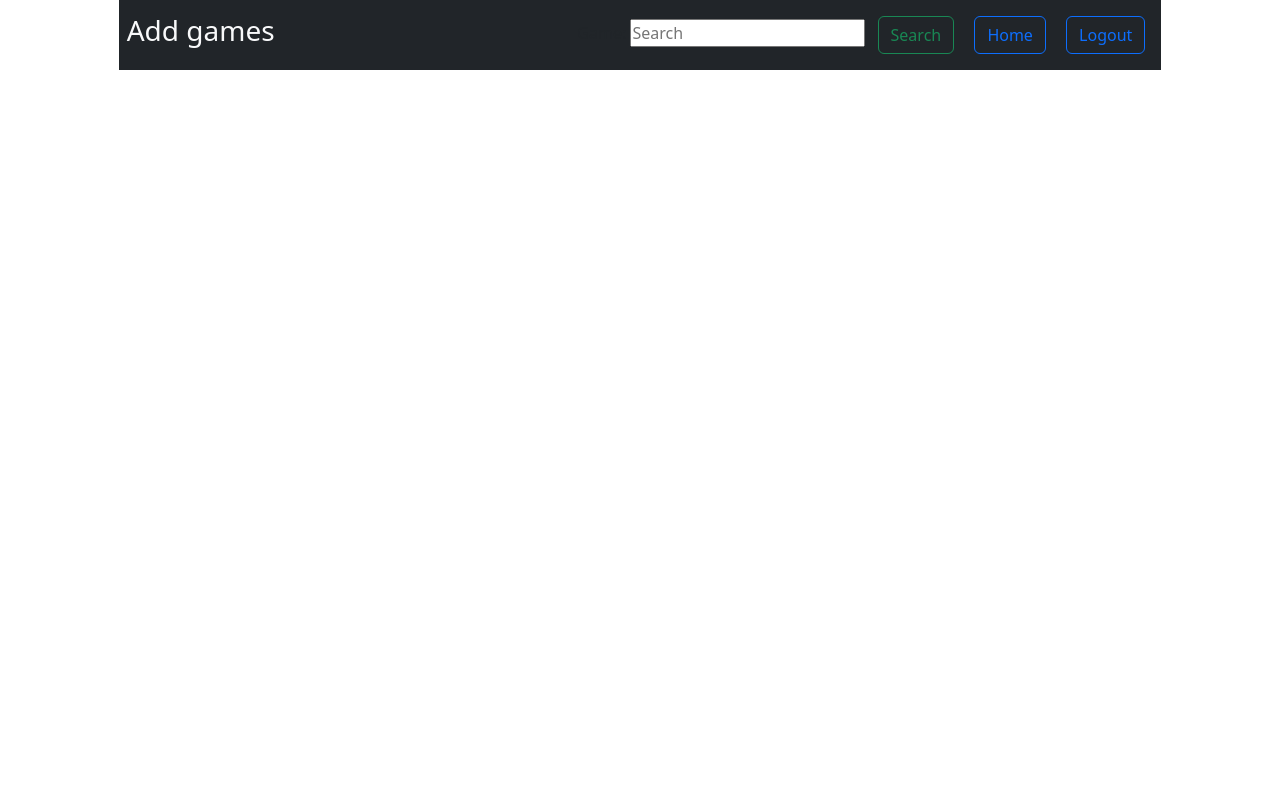
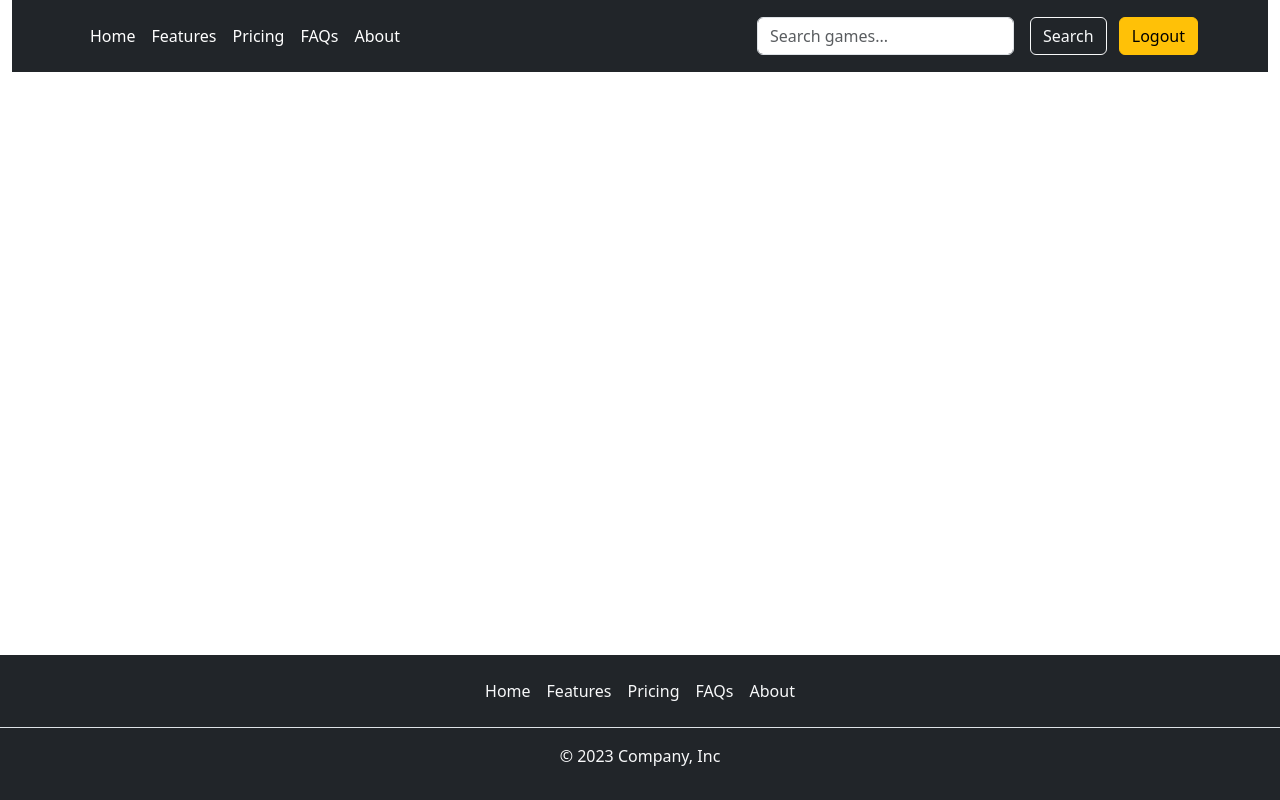
Before and after one commit to Brando129/game_vault, a Python web app: template flask_app/templates/games.html in a window 1280 px wide. Run offline with Jinja, Linux system fonts and the light colour scheme; the template is opened without the code that fills it, so the values that code supplies are empty.

Commit message:
Changed header, added footer on games HTML.

```diff
--- a/flask_app/templates/games.html
+++ b/flask_app/templates/games.html
@@ -11,17 +11,40 @@
     <title>Games</title>
 </head>
 <body>
-    <div class="container col-10">
-        <nav class="navbar bg-dark justify-content-between p-2">
-            <h3 class="text-light">Add games</h3>
-            <form class="form-inline" action="/get_game" method="POST">
-                <label for="name">Game:</label>
-                <input class="mr-sm-2" type="search" name="name" placeholder="Search">
-                <button class="btn btn-outline-success mx-2 my-sm-2" type="submit">Search</button>
-                <a class="btn btn-outline-primary mx-2 my-sm-2" href="/homepage">Home</a>
-                <a class="btn btn-outline-primary mx-2 my-sm-2" href="/logout">Logout</a>
-            </form>
-        </nav>
+    <div class="container-fluid">
+        <header class="p-3 bg-dark text-white">
+            <div class="container">
+                <div class="d-flex flex-wrap align-items-center justify-content-center justify-content-lg-start">
+                    <a href="/" class="d-flex align-items-center mb-2 mb-lg-0 text-white text-decoration-none">
+                        <img src="" alt="">
+                    </a>
+                    <ul class="nav col-12 col-lg-auto me-lg-auto mb-2 justify-content-center mb-md-0">
+                        <li><a href="/homepage" class="nav-link px-2 text-white">Home</a></li>
+                        <li><a href="#" class="nav-link px-2 text-white">Features</a></li>
+                        <li><a href="#" class="nav-link px-2 text-white">Pricing</a></li>
+                        <li><a href="#" class="nav-link px-2 text-white">FAQs</a></li>
+                        <li><a href="#" class="nav-link px-2 text-white">About</a></li>
+                    </ul>
+                <form class="col-12 col-lg-auto mb-3 mb-lg-0 me-lg-3">
+                    <input type="search" class="form-control form-control-dark" placeholder="Search games..." aria-label="Search">
+                </form>
+                    <div class="text-end">
+                        <a class="btn btn-outline-light me-2" href="/get_game">Search</a>
+                        <a class="btn btn-warning" href="/logout">Logout</a>
+                    </div>
+                </div>
+            </div>
+        </header>
+        <footer class="py-3 fixed-bottom bg-dark">
+            <ul class="nav justify-content-center border-bottom pb-3 mb-3">
+                <li class="nav-item"><a href="#" class="nav-link px-2 text-light">Home</a></li>
+                <li class="nav-item"><a href="#" class="nav-link px-2 text-light">Features</a></li>
+                <li class="nav-item"><a href="#" class="nav-link px-2 text-light">Pricing</a></li>
+                <li class="nav-item"><a href="#" class="nav-link px-2 text-light">FAQs</a></li>
+                <li class="nav-item"><a href="#" class="nav-link px-2 text-light">About</a></li>
+            </ul>
+            <p class="text-center text-light">© 2023 Company, Inc</p>
+        </footer>
     </div>
 </body>
 </html>
```
Also changed, not shown: flask_app/controllers/controllers_games.py (+6 -2 lines).
